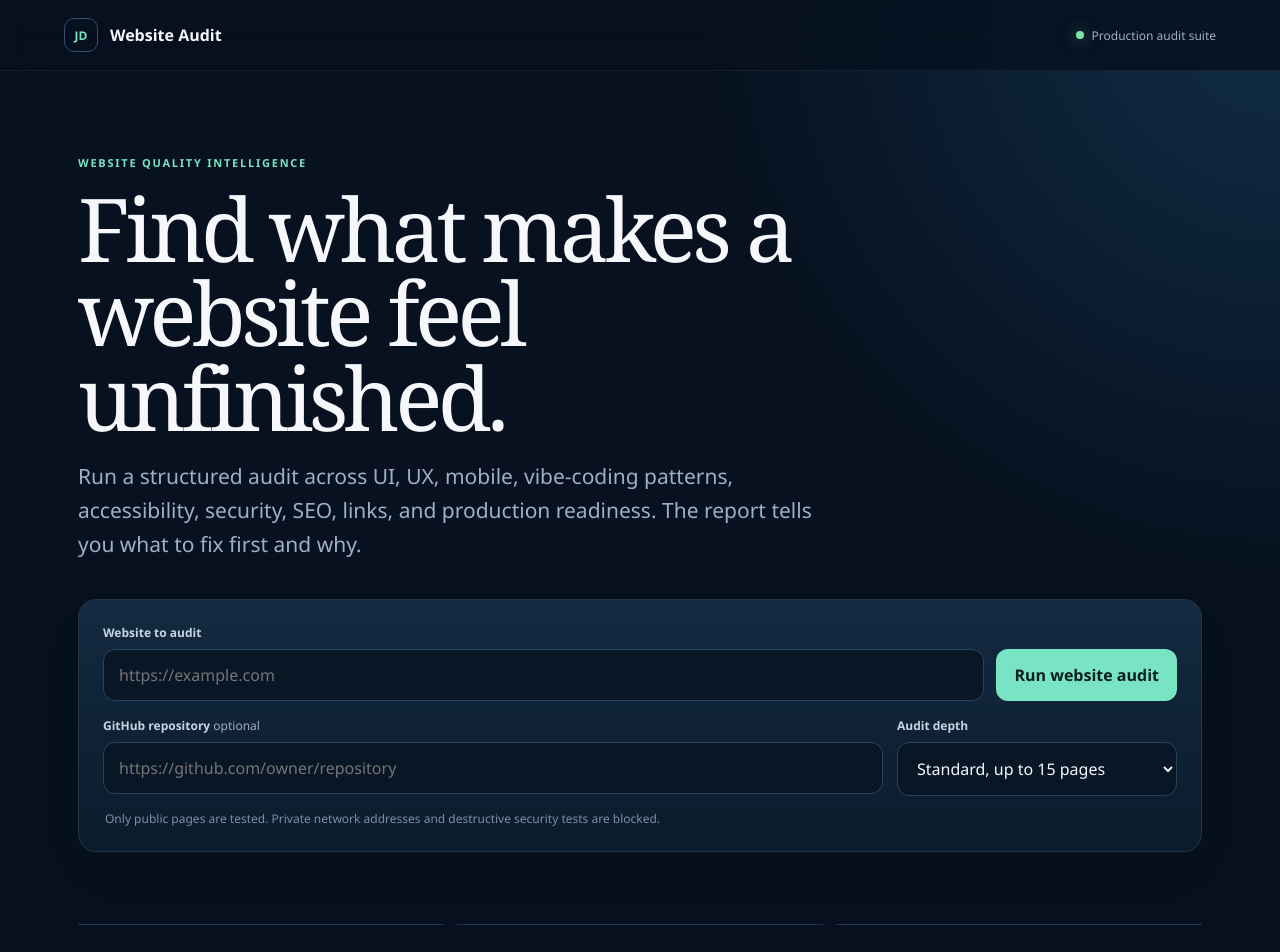
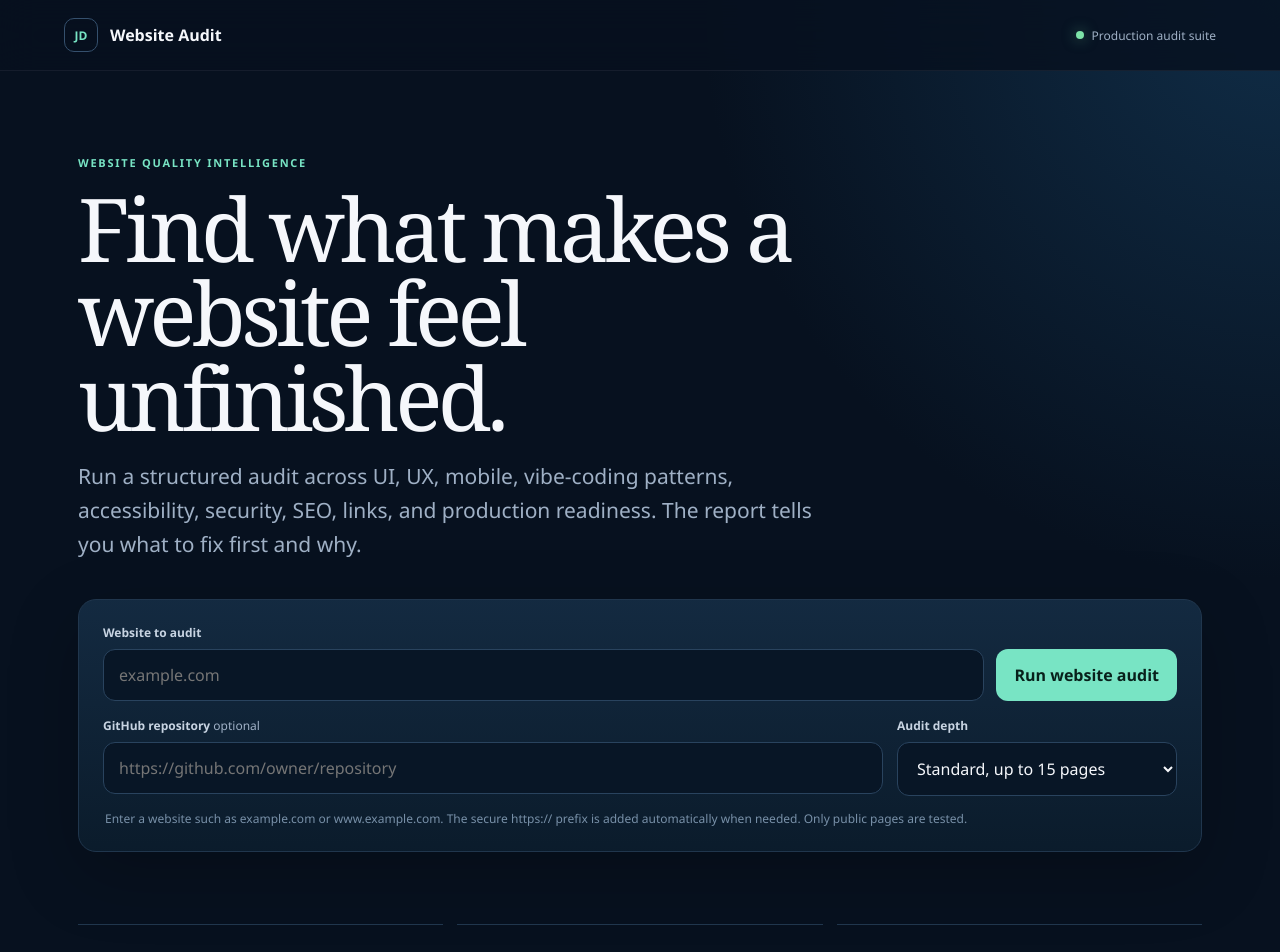
Before and after one commit to mrjackdee/JackDeeWebsiteAudit, a Next.js app: page / in a window 1280 px wide. Shown: the top 952 px of the page. Built offline with nearby package versions, Linux system fonts and the light colour scheme.

Commit message:
Make website URL entry user friendly

```diff
--- a/app/page.tsx
+++ b/app/page.tsx
@@ -118,9 +118,10 @@ export default function Home() {
           <div className="inputRow">
             <input
               id="siteUrl"
-              type="url"
+              type="text"
+              inputMode="url"
               required
-              placeholder="https://example.com"
+              placeholder="example.com"
               value={url}
               onChange={(e) => setUrl(e.target.value)}
               autoComplete="url"
@@ -150,7 +151,7 @@ export default function Home() {
               </select>
             </div>
           </div>
-          <p className="formNote">Only public pages are tested. Private network addresses and destructive security tests are blocked.</p>
+          <p className="formNote">Enter a website such as example.com or www.example.com. The secure https:// prefix is added automatically when needed. Only public pages are tested.</p>
         </form>
 
         {error && <div className="errorMessage" role="alert"><strong>Audit stopped.</strong> {error}</div>}
```
